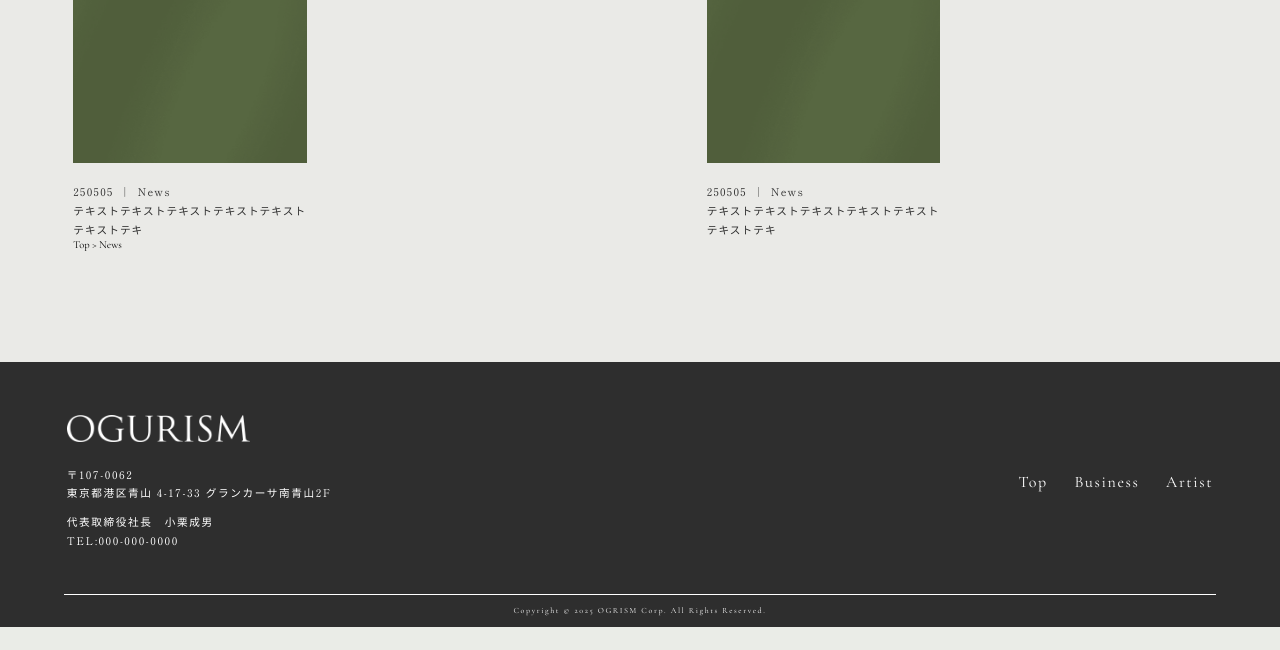
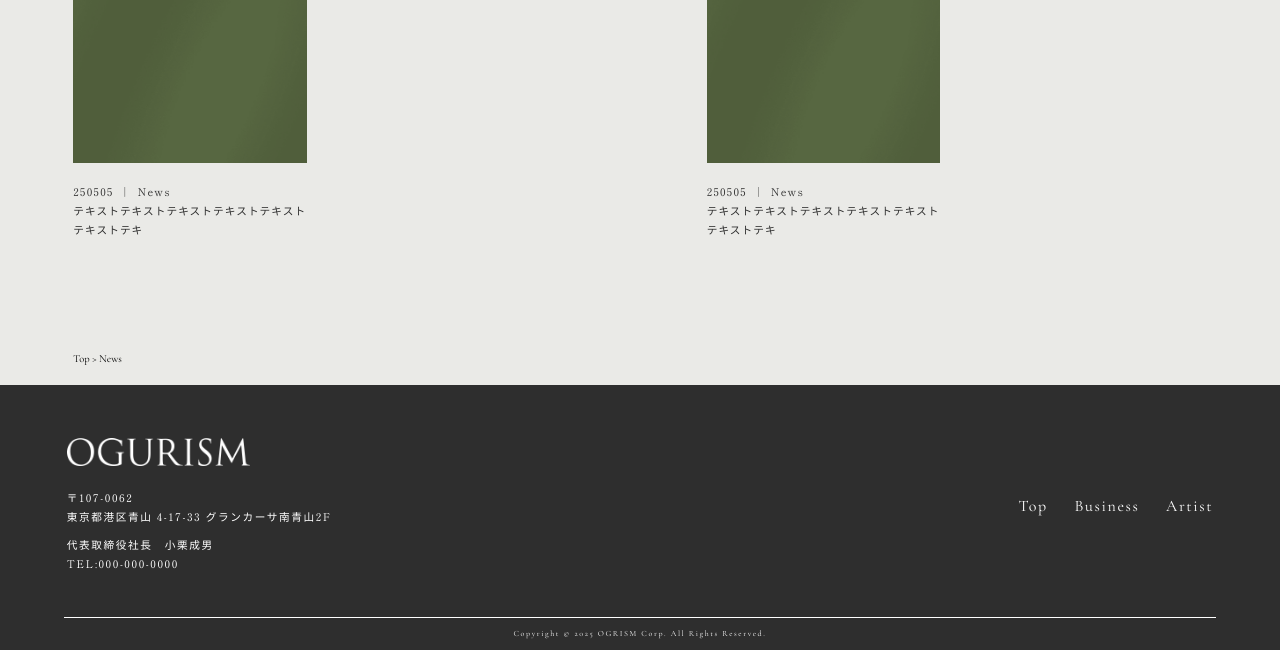
Before and after one commit to HatakeyamaKazuma/ogurism, a PHP site: page /news/index.html in a window 1280 px wide. Shown: the part 977-1627 px from the top of the page. Before the commit the page ends 1604 px from the top, so only its background shows below. Run offline with PHP 8.4, Linux system fonts and the light colour scheme.

Commit message:
Update style.css

```diff
--- a/news/style/style.css
+++ b/news/style/style.css
@@ -229,7 +229,7 @@
 
 .main {
     background-color: #EAEAE7;
-    padding-block: calc(300*(100vw/750)) calc(250*(100vw/750));
+    padding-block: calc(300*(100vw/750)) calc(50*(100vw/750));
 }
 
 .breadcrumbs{
@@ -305,6 +305,7 @@
 .swiper-wrapper {
     width: calc(600*(100vw / 750));
     margin-inline: auto;
+    margin-bottom: calc(170*(100vw / 750));
     display: grid;
     gap: calc(100*(100vw / 750));
 }
@@ -537,7 +538,7 @@
 
     /* NEWS */
     .main {
-        padding-block: 250px 110px;
+        padding-block: 250px 20px;
     }
 
     .breadcrumbs{
@@ -599,6 +600,7 @@
     .swiper-wrapper {
         width: calc(750*(100vw / 1920));
         margin-inline: auto;
+        margin-bottom: calc(170*(100vw / 1920));
         display: grid;
         justify-content: space-between;
         grid-template-columns: repeat(2, calc(350*(100vw/1920)));
```
